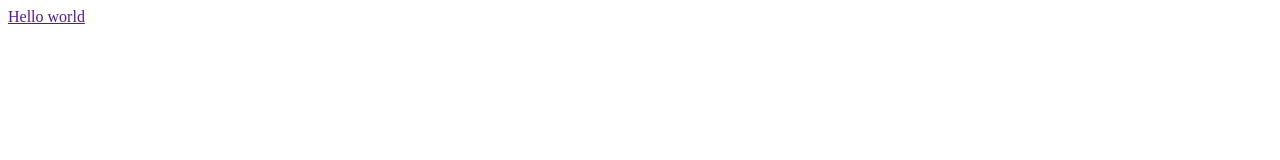
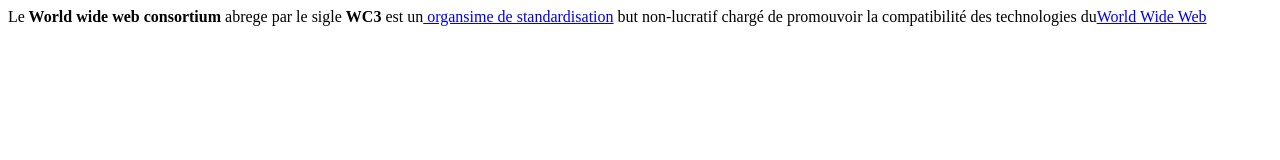
Before and after one commit to Akashiutchiha/JavaScrpit, a plain HTML site: page index2.html in a window 1280 px wide. Drawn offline with Linux system fonts and the light colour scheme.

Commit message:
feat: Added all the HTML elements using Pure JS

```diff
--- a/index2.html
+++ b/index2.html
@@ -7,16 +7,47 @@
     <title>Document</title>
 </head>
 <body>
-    <div><a href="" id="">Hello world</a></div>
-</body>
-<script>
-    document.querySelector('div').addEventListener("click", function delet(){
-        const div = document.querySelector('div');
-        div.removeChild(div)
-    });
+
+    <script>
+        // Creating the Nodes and the text elements
+        const textnodes = [
+            document.createTextNode('Le'),
+            document.createTextNode(" World wide web consortium"),
+            document.createTextNode(" abrege par le sigle "),
+            document.createTextNode(' WC3'),
+            document.createTextNode(' est un'),
+            document.createTextNode(' organsime de standardisation'),
+            document.createTextNode(` but non-lucratif chargé de promouvoir la compatibilité des
+technologies du`),
+            document.createTextNode('World Wide Web')
+        ];
+
+        const div = document.createElement("div")
+        const strong1 = document.createElement("strong");
+        const strong2 = document.createElement("strong");
+
+        const a1 = document.createElement('a')
+        const a2 = document.createElement('a')
+
+        a1.href = "http://fr.wikipedia.org/wiki/World_Wide_Web"
+        a2.href = "http://fr.wikipedia.org/wiki/Organisme_de_normalisation"
+
+
+        // Appending them as child nodes
+        div.appendChild(textnodes[0])
+        div.appendChild(strong1).appendChild(textnodes[1])
+        div.appendChild(textnodes[2])
+        div.appendChild(strong2).appendChild(textnodes[3])
+        div.appendChild(textnodes[4])
+        div.appendChild(a1).appendChild(textnodes[5])
+        div.appendChild(textnodes[6])
+        div.appendChild(a2).appendChild(textnodes[7])
+        // div.appendChild(textnodes[8])
 
 
 
+        document.body.appendChild(div)
 
-</script>
+    </script>
+</body>
 </html>
```
